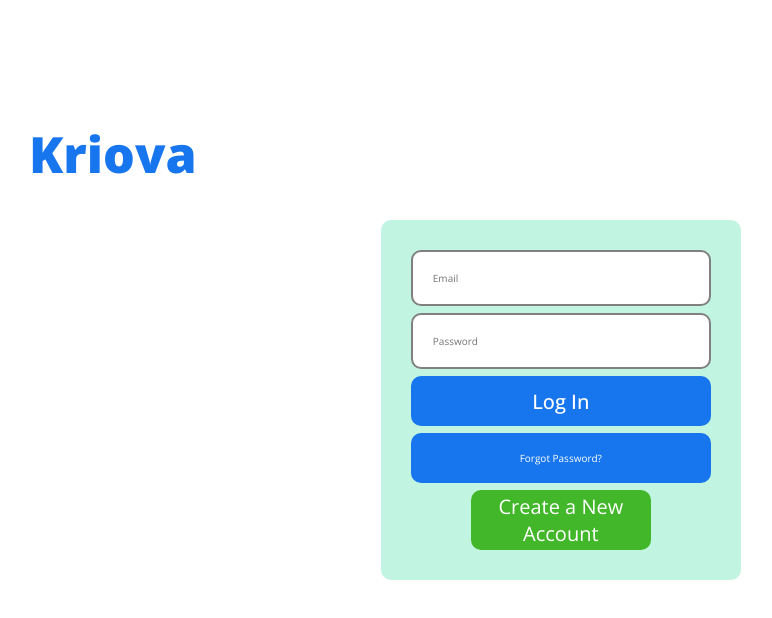
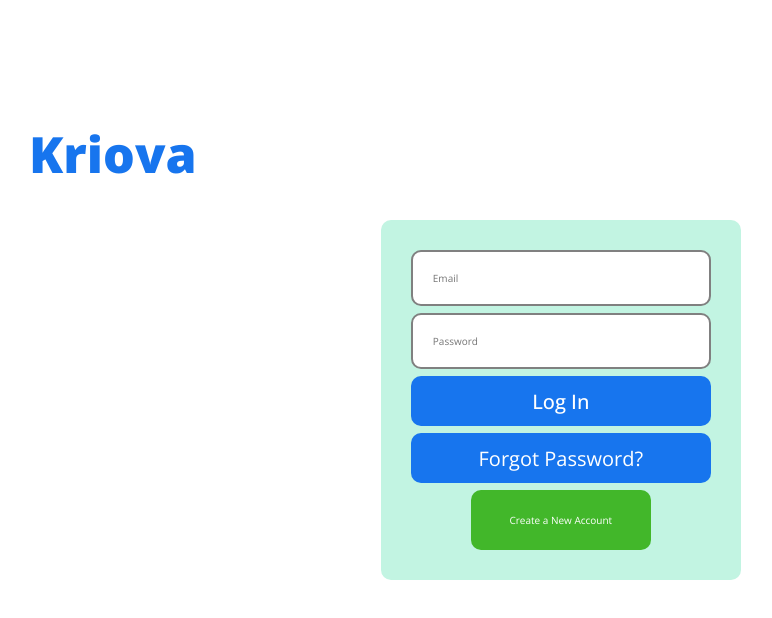
Before and after one commit to satish176/kriova, a React (Create React App) app: page / in a window 1280 px wide. Shown: the top 618 px of the page, without its empty margins (163-935 px from the left). Built offline with nearby package versions, Linux system fonts and the light colour scheme.

Commit message:
Update login.css

```diff
--- a/src/pages/login/login.css
+++ b/src/pages/login/login.css
@@ -90,7 +90,7 @@
     border: none;
     background-color: #1775ee;
     color: white;
-    font-size: 10px;
+    font-size: 20px;
     font-weight: 400;
     cursor: pointer;
 }
@@ -103,7 +103,7 @@
     border: none;
     background-color: #42b72a;
     color: white;
-    font-size: 20px;
+    font-size: 10px;
     font-weight: 400;
     cursor: pointer;
 }
```
